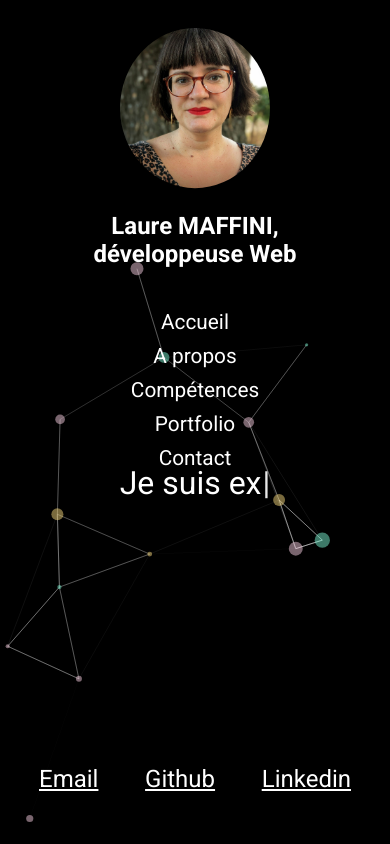
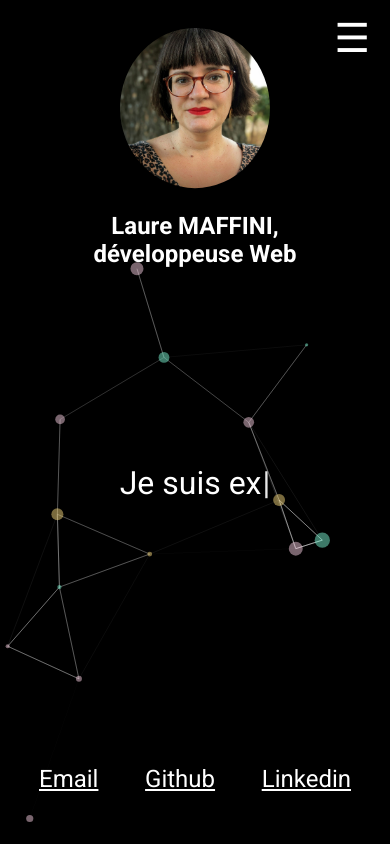
Before and after one commit to Leslaures/Portofolio, a React (Vite) app: page / in a window 390 px wide. Shown: the top 844 px of the page. Built offline with nearby package versions, Linux system fonts and the light colour scheme.

Commit message:
[feat] : tentative de menu burger

```diff
--- a/src/components/Header/Header.css
+++ b/src/components/Header/Header.css
@@ -56,34 +56,8 @@ header {
         font-size: 1.5rem;
         margin: 0;
     }
-    nav {
-            display: flex;
-            align-items: center;
-            text-align: center;
-            padding-top: 5vh;
 
-            ul {
-                display: flex;
-                flex-direction: row;
-                justify-content: space-between;
-                align-items: center;
-                gap: 40px;
-                margin: 0;
-                list-style: none;
-
-
-                    li{
-                        font-size: 1.3rem;
 }
-            }
-        }
-}
-
-/* #menuPpal {
-    position: fixed;
-    right: 10px;
-    top: 0;
-} */
 
 a {
     text-decoration: none;
@@ -128,28 +102,17 @@ a:hover {
 }
 
 
-
-
 @media screen and (max-width:880px){
     header {
         min-height: 100vh;
+    }
         #photoAndMainNav {
             display: flex;
             flex-direction: column;
             justify-content: space-between;
         align-items: center;
+    }
 
-        nav ul{
-            display: flex;
-            flex-direction: column;
-            align-items: center;
-            text-align: center;
-            padding: 0;
-            gap: 10px;
-            margin: 0;
-        }
-    }
-}
     .typewriter-text {
         font-family: Roboto;
         font-size: 2rem;
--- a/src/components/Header/Header.tsx
+++ b/src/components/Header/Header.tsx
@@ -1,3 +1,4 @@
+import NavBar from "../Nav/NavBar"
 import "./Header.css"
 import ParticlesBackground from "./ParticlesBackground"
 import Typewriter from "./Typewriter"
@@ -17,15 +18,7 @@ function Header () {
                     <img src="src\assets\photo_de_profil.jpg" alt="photo de profil" />
                     <h1>Laure MAFFINI, <br/> développeuse Web</h1>
                 </figure>
-                <nav id="menuPpal">
-                    <ul>
-                        <li><a href="#home">Accueil</a></li>
-                        <li><a href="#about">A propos</a></li>
-                        <li><a href="#competences">Compétences</a></li>
-                        <li><a href="#portofolio">Portfolio</a></li>
-                        <li><a href="#contact">Contact</a></li>
-                    </ul>
-                </nav>
+                <NavBar />
             </section>
 
             <div className="typewriter-text">
--- /dev/null
+++ b/src/components/Nav/Burger.css
@@ -0,0 +1,15 @@
+
+#burger {
+   display: none;
+}
+
+@media screen and (max-width: 880px) {
+    #burger {
+        display: block;
+    position: fixed;
+    top: 15px;
+    right: 20px;
+    color: white;
+    font-size: 2.5rem;
+}
+}
--- /dev/null
+++ b/src/components/Nav/Burger.tsx
@@ -0,0 +1,18 @@
+import "./Burger.css"
+import { useState } from "react";
+import NavRight from "./NavRight";
+
+const Burger = () => {
+    const[open, setOpen] = useState(false)
+
+    return (
+        <>
+            <div id="burger" open={open} onClick={() => setOpen(!open)}>
+                ☰
+            </div>
+            <NavRight open={open}/>
+        </>
+    )
+}
+
+export default Burger;
--- /dev/null
+++ b/src/components/Nav/NavBar.tsx
@@ -0,0 +1,12 @@
+import Burger from "./Burger";
+const NavBar = () =>{
+    return (
+
+<nav id="menuPpal">
+  <Burger />
+</nav>
+
+    )
+}
+
+export default NavBar;
--- /dev/null
+++ b/src/components/Nav/NavRight.css
@@ -0,0 +1,53 @@
+#menuPpal {
+    display: flex;
+    align-items: center;
+    text-align: center;
+    padding-top: 5vh;
+
+    ul {
+        display: flex;
+        flex-direction: row nowrap;
+        justify-content: space-between;
+        align-items: center;
+        gap: 40px;
+        margin: 0;
+        list-style: none;
+
+
+        li{
+            font-size: 1.3rem;
+        }
+    }
+}
+
+@media screen and (max-width: 880px) {
+    #menuPpal ul {
+        transform: translateX(100%); /* Default closed state */
+        transition: transform 0.3s ease;
+        flex-flow: column nowrap;
+        padding: 0;
+        position: fixed;
+        top: 0;
+        right: 0;
+        background-color: gray;
+        height: 100vh;
+        padding-top: 3rem;
+        width: 70vw;
+        text-align: right;
+        list-style: none;
+    }
+
+    #menuPpal ul.open {
+        transform: translateX(0); /* Open state */
+    }
+
+    #menuPpal ul li {
+        margin: 1rem 0;
+    }
+
+    #menuPpal ul li a {
+        color: white;
+        font-size: 1.5rem;
+        text-decoration: none;
+    }
+}
--- /dev/null
+++ b/src/components/Nav/NavRight.tsx
@@ -0,0 +1,17 @@
+import "./NavRight.css";
+
+const NavRight = ({ open }) => {
+    return (
+        <div id="menuPpal">
+            <ul className={open ? "open" : ""}>
+                <li><a href="#home">Accueil</a></li>
+                <li><a href="#about">A propos</a></li>
+                <li><a href="#competences">Compétences</a></li>
+                <li><a href="#portfolio">Portfolio</a></li>
+                <li><a href="#contact">Contact</a></li>
+            </ul>
+        </div>
+    );
+};
+
+export default NavRight;
```
Lines whose indentation alone changed are shown as unchanged.
